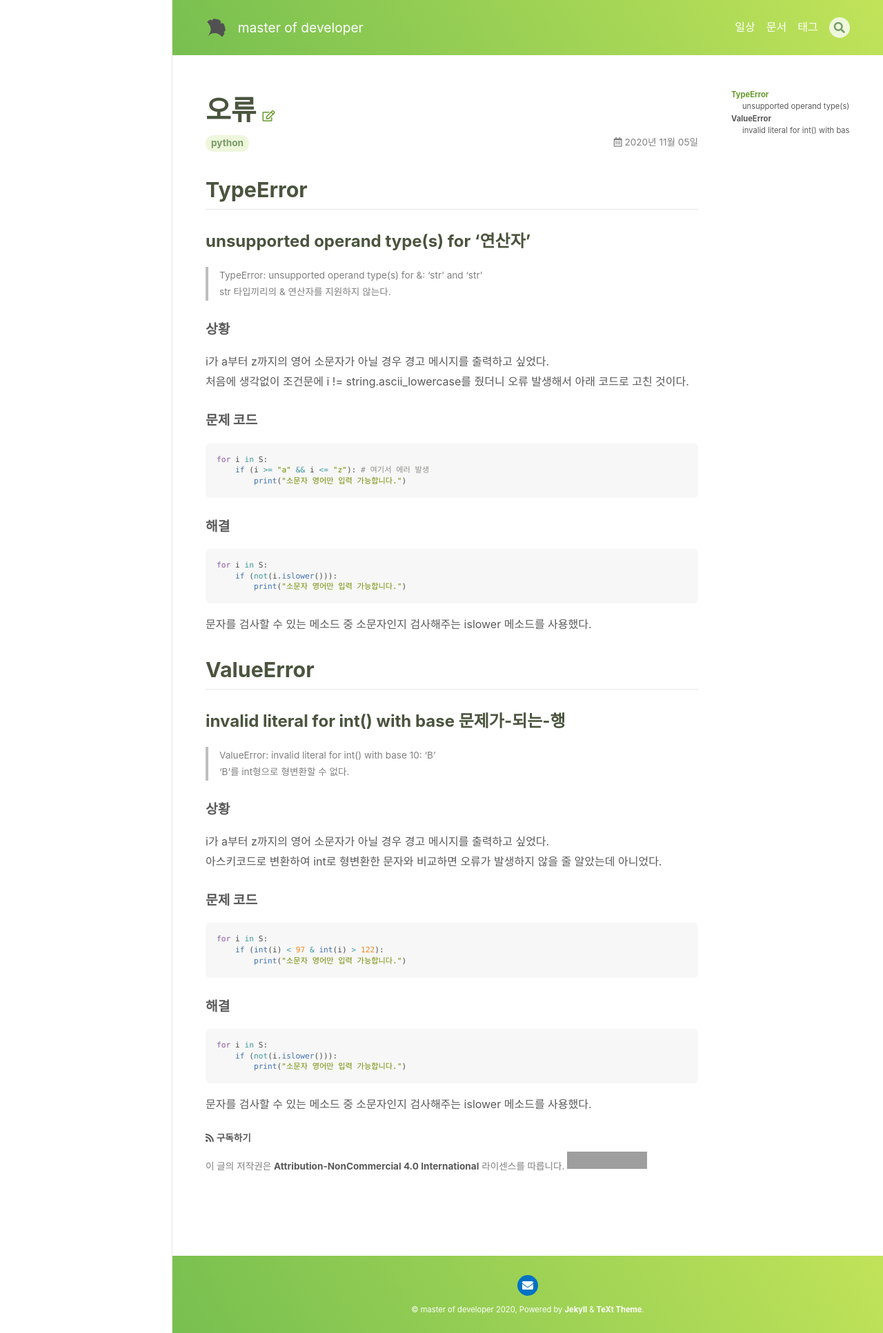
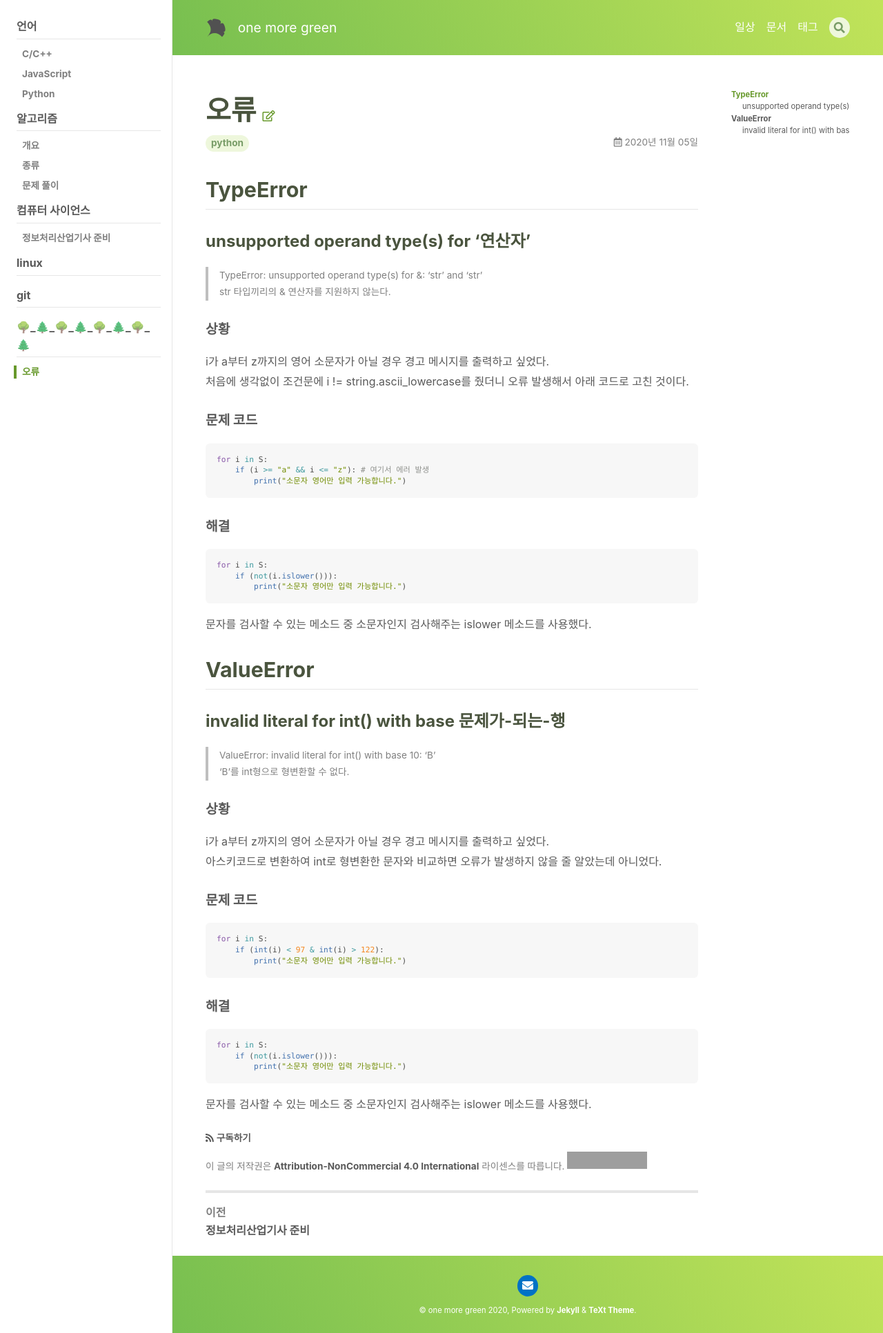
Before and after one commit to minji9360/TIL, a Jekyll site: the page built from _posts/docs/language/python/2020-11-05-error.md, in a window 1280 px wide. Shown: the whole page at 69% size. Built offline with Jekyll 4.4.1, drawn with Linux system fonts in a browser that asks for light colours; nearby versions of some CDN libraries; grey boxes are pictures that could not be loaded.

Commit message:
카테고리 정리 및 파이썬 오류 관련 글 작성
- 블로그명 변경
- 카테고리 추가 및 수정
- 파이썬 typeerror, valueerror 관련 글 작성

```diff
--- a/_config.yml
+++ b/_config.yml
@@ -21,7 +21,7 @@ text_skin: forest # "default" (default), "dark", "forest", "ocean", "chocolate",
 highlight_theme: default # "default" (default), "tomorrow", "tomorrow-night", "tomorrow-night-eighties", "tomorrow-night-blue", "tomorrow-night-bright"
 url     : # the base hostname & protocol for your site e.g. https://www.someone.com
 baseurl : # does not include hostname
-title   : master of developer
+title   : one more green
 description: 👩🏻‍💻 # this means to ignore newlines until "Language & timezone"
 
 
--- a/_data/navigation.yml
+++ b/_data/navigation.yml
@@ -119,16 +119,12 @@ language-c:
       url:    /language/python
   - title: 알고리즘
     children:
-    - title:  개념
+    - title:  개요
       url:    /algorithm/basic
-      #- title:  문제 풀이
-      #  url:    /algorithm/problem
-      #- title:  Codeup
-      #  url:    /algorithm/codeup
-      #- title:  Baekjoon
-      #  url:    /algorithm/baekjoon
-        #- title:  Programmers
-        #  url:    /algorithm/programmers
+    - title:  종류
+      url:    /algorithm/kind
+    - title:  문제 풀이
+      url:    /algorithm/solve
   - title:  컴퓨터 사이언스
     children:
       - title:  정보처리산업기사 준비
@@ -155,16 +151,12 @@ language-js:
       url:    /language/python
   - title: 알고리즘
     children:
-    - title:  개념
+    - title:  개요
       url:    /algorithm/basic
-      #- title:  문제 풀이
-      #  url:    /algorithm/problem
-      #- title:  Codeup
-      #  url:    /algorithm/codeup
-      #- title:  Baekjoon
-      #  url:    /algorithm/baekjoon
-        #- title:  Programmers
-        #  url:    /algorithm/programmers
+    - title:  종류
+      url:    /algorithm/kind
+    - title:  문제 풀이
+      url:    /algorithm/solve
   - title:  컴퓨터 사이언스
     children:
       - title:  정보처리산업기사 준비
@@ -176,7 +168,7 @@ language-js:
   - title:  git
     url:    /docs/git
 
-language-ps:
+language-py:
   - title: 언어
     children:
     - title:  C/C++
@@ -189,14 +181,10 @@ language-ps:
     children:
     - title:  개요
       url:    /algorithm/basic
-      #- title:  문제 풀이
-      #  url:    /algorithm/problem
-      #- title:  Codeup
-      #  url:    /algorithm/codeup
-      #- title:  Baekjoon
-      #  url:    /algorithm/baekjoon
-        #- title:  Programmers
-        #  url:    /algorithm/programmers
+    - title:  종류
+      url:    /algorithm/kind
+    - title:  문제 풀이
+      url:    /algorithm/solve
   - title:  컴퓨터 사이언스
     children:
       - title:  정보처리산업기사 준비
@@ -207,7 +195,103 @@ language-ps:
     url:    /docs/linux
   - title:  git
     url:    /docs/git
-  - title:  🌱
+  - title: 🌳_🌲_🌳_🌲_🌳_🌲_🌳_🌲
+    children:
+      - title:  오류
+        url:    /python/error
+
+language-algorithm:
+  - title: 언어
+    children:
+    - title:  C/C++
+      url:    /language/
+    - title:  JavaScript
+      url:    /language/javascript
+    - title:  Python
+      url:    /language/python
+  - title: 알고리즘
+    children:
+    - title:  개요
+      url:    /algorithm/basic
+    - title:  종류
+      url:    /algorithm/kind
+    - title:  문제 풀이
+      url:    /algorithm/solve
+  - title:  컴퓨터 사이언스
+    children:
+      - title:  정보처리산업기사 준비
+        url:    /computer-science
+        #- title:  자료구조
+        #url:    /computer-science/dadta-structure
+  - title:  linux
+    url:    /docs/linux
+  - title:  git
+    url:    /docs/git
+
+language-algorithm-ps:
+  - title: 언어
+    children:
+    - title:  C/C++
+      url:    /language/
+    - title:  JavaScript
+      url:    /language/javascript
+    - title:  Python
+      url:    /language/python
+  - title: 알고리즘
+    children:
+    - title:  개요
+      url:    /algorithm/basic
+    - title:  종류
+      url:    /algorithm/kind
+    - title:  문제 풀이
+      url:    /algorithm/solve
+  - title:  컴퓨터 사이언스
+    children:
+      - title:  정보처리산업기사 준비
+        url:    /computer-science
+        #- title:  자료구조
+        #url:    /computer-science/dadta-structure
+  - title:  linux
+    url:    /docs/linux
+  - title:  git
+    url:    /docs/git
+  - title: 🌳_🌲_🌳_🌲_🌳_🌲_🌳_🌲
+    children:
+      - title:  Codeup
+        url:    /algorithm/codeup
+      - title:  Baekjoon
+        url:    /algorithm/baekjoon
+        #- title:  Programmers
+        #url:    /algorithm/programmers
+
+language-algorithm-kind:
+  - title: 언어
+    children:
+    - title:  C/C++
+      url:    /language/
+    - title:  JavaScript
+      url:    /language/javascript
+    - title:  Python
+      url:    /language/python
+  - title: 알고리즘
+    children:
+    - title:  개요
+      url:    /algorithm/basic
+    - title:  종류
+      url:    /algorithm/kind
+    - title:  문제 풀이
+      url:    /algorithm/solve
+  - title:  컴퓨터 사이언스
+    children:
+      - title:  정보처리산업기사 준비
+        url:    /computer-science
+        #- title:  자료구조
+        #url:    /computer-science/dadta-structure
+  - title:  linux
+    url:    /docs/linux
+  - title:  git
+    url:    /docs/git
+  - title: 🌳_🌲_🌳_🌲_🌳_🌲_🌳_🌲
     children:
       - title:  정렬
         url:    /algorithm/sort
@@ -223,10 +307,12 @@ language-cs:
       url:    /language/python
   - title: 알고리즘
     children:
-    - title:  개념
+    - title:  개요
       url:    /algorithm/basic
-      #- title:  문제 풀이
-      #  url:    /algorithm/problem
+    - title:  종류
+      url:    /algorithm/kind
+    - title:  문제 풀이
+      url:    /algorithm/solve
   - title:  컴퓨터 사이언스
     children:
       - title:  정보처리산업기사 준비
```
Also changed, not shown: _posts/docs/language/python/2020-11-01-python.md (renamed from _posts/docs/language/2020-11-01-python.md, +1 -1 lines).
